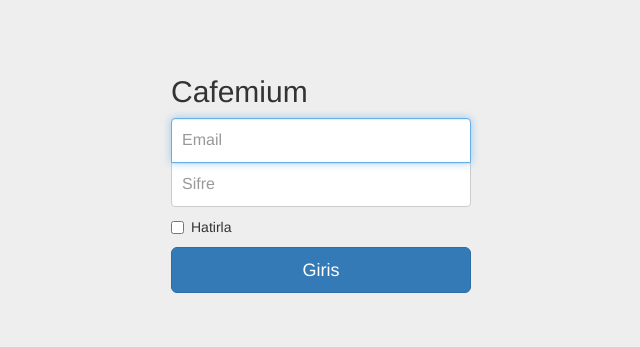
After one commit to slmtpz/Cafemium, a Flask app: page /login in a window 1280 px wide. The commit adds this page. Shown: the top 347 px of the page, without its empty margins (319-959 px from the left). Run offline with Flask 2, Linux system fonts and the light colour scheme; parts of the project's set-up code (start-up, migrations or seed data) failed here and were passed over; some libraries are stand-ins or nearby versions.

Commit message:
login, user session, logout, signup finished

```diff
--- a/app.py
+++ b/app.py
@@ -1,60 +1,133 @@
-from flask import Flask, render_template, redirect, url_for, request
+from flask import Flask, render_template, redirect, request, flash
 import json
+from flask_login import LoginManager, login_user, logout_user, login_required, current_user
+from services import user_services
+from werkzeug.security import generate_password_hash, check_password_hash
+from config import SECRET_KEY
+
 
 app = Flask(__name__)
+app.secret_key = SECRET_KEY
+
+login_manager = LoginManager()
+login_manager.init_app(app)
+
+
+def is_password_correct(hashed_password, given_password):
+    return check_password_hash(hashed_password, given_password)
+
+
+def get_hashed_password(given_password):
+    return generate_password_hash(given_password)
+
+
+@login_manager.user_loader
+def load_user(user_email):
+    user_instance = user_services.User(user_email)
+    if user_instance.email_invalid:
+        return None
+    else:
+        return user_instance
+
+
+@login_manager.unauthorized_handler
+def unauthorized_callback():
+    return redirect('/login')
+
+
+@app.route('/login', methods=['GET', 'POST'])
+def login():
+    if request.method == 'POST':
+        email = request.form['inputEmail']
+        password = request.form['inputPassword']
+        user_instance = load_user(email)
+        if user_instance is None:
+            flash('E-mail yanlis.')
+            return redirect('login')
+        elif is_password_correct(user_instance.password, password):
+            login_user(user_instance)
+            return redirect('user')
+        else:
+            flash('Sifre yanlis.')
+            return redirect('login')
+
+    else:
+        return render_template('login.html')
+
+
+@app.route("/logout")
+@login_required
+def logout():
+    logout_user()
+    return redirect('login')
 
 
 @app.route('/')
 def redirect_cafe():
-    return redirect(url_for('serve_cafe_page'))
+    return redirect('cafe')
 
 
 @app.route('/cafe')
+@login_required
 def serve_cafe_page():
     return render_template('cafe.html')
 
 
 @app.route('/summary')
+@login_required
 def serve_summary_page():
     return render_template('summary.html')
 
 
 @app.route('/analysis')
+@login_required
 def serve_analysis_page():
     return render_template('analysis.html')
 
 
 @app.route('/authorities')
+@login_required
 def serve_authorities_page():
     return render_template('authorities.html')
 
 
 @app.route('/user')
+@login_required
 def serve_user_page():
     return render_template('user.html')
 
 
 @app.route('/signupClient', methods=['POST'])
+@login_required
 def register_new_client():
     firm_name = request.form['firmName']
     name = request.form['name']
     email = request.form['email']
     phone = request.form['phone']
     password = request.form['password']
-    return ''
+    if user_services.check_phone(phone):
+        flash('Kayit basarili.')
+        user_services.add_user('client', firm_name, name, email, phone, get_hashed_password(password))
+    else:
+        flash('Kayit basarisiz. Bu telefon numarasi zaten kullaniliyor.')
+    return redirect('user')
 
 
 @app.route('/signupUser', methods=['POST'])
+@login_required
 def register_new_user():
-    print(request.data)
+    # todo: get firm_name from session
     name = request.form['name']
     email = request.form['email']
     phone = request.form['phone']
     password = request.form['password']
-    return ''
+    if user_services.check_phone(phone):
+        user_services.add_user('user', firm_name, name, email, phone, get_hashed_password(password))
+    return render_template('user.html')
 
 
 @app.route('/getSlots')
+@login_required
 def serve_slots():
     from random import randint
     slots = [{
@@ -69,6 +142,7 @@ def serve_slots():
 
 
 @app.route('/getSlotDetails/<slotName>')
+@login_required
 def get_javascript_data(slotName):
     return json.dumps({'name': slotName, 'details': 'this is from backend'})
 
--- a/cafemiummongo/__init__.py
+++ b/cafemiummongo/__init__.py
@@ -1,4 +1,5 @@
 from pymongo import MongoClient
 from config import MONGO_URI, MONGO
+from bson import ObjectId
 
 db = MongoClient(MONGO_URI, tz_aware=True)[MONGO['DATABASE']]
--- a/requirements.txt
+++ b/requirements.txt
@@ -1 +1,3 @@
 pymongo
+flask
+flask-login
--- /dev/null
+++ b/static/css/login.css
@@ -0,0 +1,40 @@
+body {
+  padding-top: 40px;
+  padding-bottom: 40px;
+  background-color: #eee;
+}
+
+.form-signin {
+  max-width: 330px;
+  padding: 15px;
+  margin: 0 auto;
+}
+.form-signin .form-signin-heading,
+.form-signin .checkbox {
+  margin-bottom: 10px;
+}
+.form-signin .checkbox {
+  font-weight: normal;
+}
+.form-signin .form-control {
+  position: relative;
+  height: auto;
+  -webkit-box-sizing: border-box;
+     -moz-box-sizing: border-box;
+          box-sizing: border-box;
+  padding: 10px;
+  font-size: 16px;
+}
+.form-signin .form-control:focus {
+  z-index: 2;
+}
+.form-signin input[type="email"] {
+  margin-bottom: -1px;
+  border-bottom-right-radius: 0;
+  border-bottom-left-radius: 0;
+}
+.form-signin input[type="password"] {
+  margin-bottom: 10px;
+  border-top-left-radius: 0;
+  border-top-right-radius: 0;
+}
--- a/templates/analysis.html
+++ b/templates/analysis.html
@@ -2,6 +2,4 @@
 
 {% block content %}
 
-<div class="main"></div>
-
 {% endblock %}
--- a/templates/authorities.html
+++ b/templates/authorities.html
@@ -2,6 +2,4 @@
 
 {% block content %}
 
-<div class="main"></div>
-
 {% endblock %}
--- a/templates/cafe.html
+++ b/templates/cafe.html
@@ -47,6 +47,6 @@
 </div>
 
 
-<div id="slotContainer" class="main"></div>
+<div id="slotContainer"></div>
 
 {% endblock %}
--- /dev/null
+++ b/templates/login.html
@@ -0,0 +1,42 @@
+<!doctype html>
+<html lang="en">
+    <head>
+        <meta charset="utf-8"/>
+        <title>Cafemium - Login</title>
+        <meta name="viewport" content="width=device-width, initial-scale=1">
+        <link rel="stylesheet" href="https://maxcdn.bootstrapcdn.com/bootstrap/3.3.7/css/bootstrap.min.css">
+        <script src="https://code.jquery.com/jquery-1.10.2.js"></script>
+        <script src="https://maxcdn.bootstrapcdn.com/bootstrap/3.3.7/js/bootstrap.min.js"></script>
+        <link rel="stylesheet" type="text/css" href="../static/css/login.css">
+    </head>
+    <body>
+        {% with messages = get_flashed_messages() %}
+          {% if messages %}
+              <div class="alert alert-warning">
+                <ul class=flashes>
+                {% for message in messages %}
+                  <li>{{ message }}</li>
+                {% endfor %}
+                </ul>
+              </div>
+          {% endif %}
+        {% endwith %}
+
+        <div class="container">
+            <form class="form-signin" action="/login" method="post">
+                <h2 class="form-signin-heading">Cafemium</h2>
+                <label for="inputEmail" class="sr-only">Email</label>
+                <input type="email" name="inputEmail" id="inputEmail" class="form-control" placeholder="Email" required="" autofocus="">
+                <label for="inputPassword" class="sr-only">Sifre</label>
+                <input type="password" name="inputPassword" id="inputPassword" class="form-control" placeholder="Sifre" required="">
+                <div class="checkbox">
+                    <label>
+                        <input type="checkbox" value="remember-me"> Hatirla
+                    </label>
+                </div>
+                <button class="btn btn-lg btn-primary btn-block" type="submit">Giris</button>
+            </form>
+
+        </div>
+    </body>
+</html>
--- a/templates/summary.html
+++ b/templates/summary.html
@@ -2,6 +2,4 @@
 
 {% block content %}
 
-<div class="main"></div>
-
 {% endblock %}
```
Also changed, not shown: services/user_services.py (added, +49 -0 lines), static/css/signup.css (added, +47 -0 lines), templates/base.html (+20 -3 lines), templates/user.html (+1 -52 lines).
